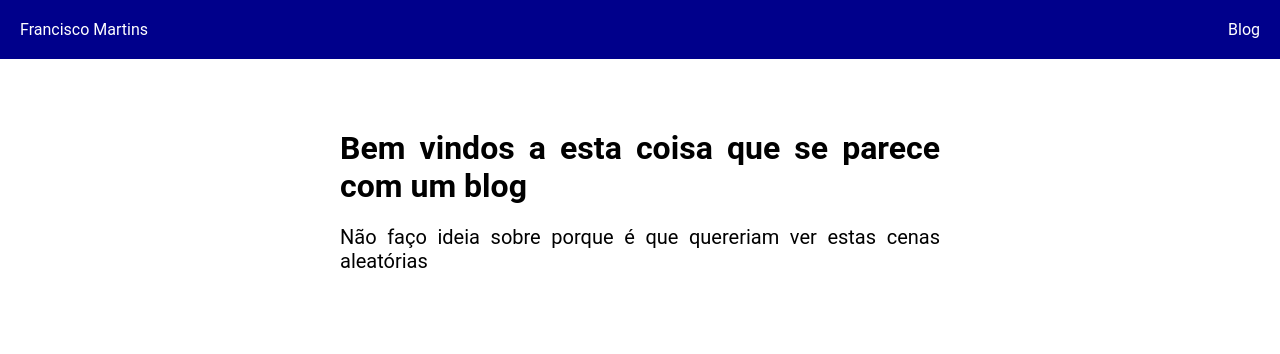
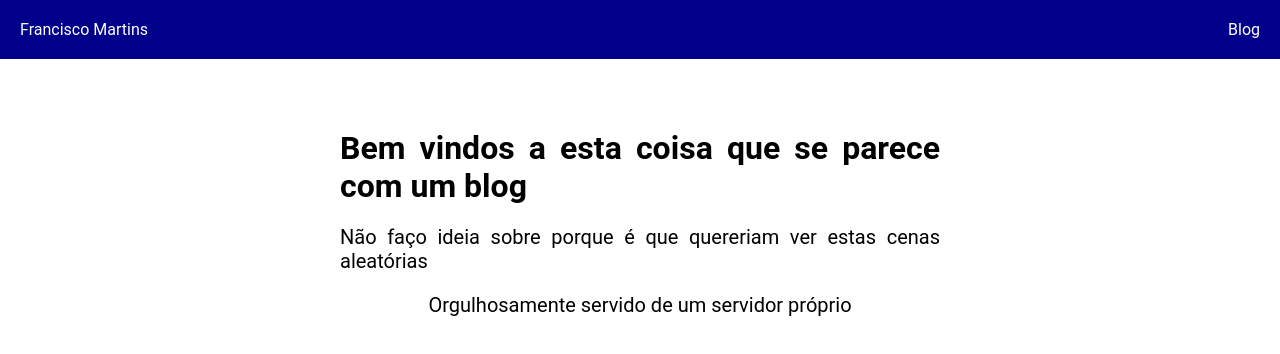
Before and after one commit to Francisco-Andre-Martins/blog_content, a plain HTML site: page index.html in a window 1280 px wide. Drawn offline with Linux system fonts and the light colour scheme.

Commit message:
some pride here

```diff
--- a/index.html
+++ b/index.html
@@ -23,6 +23,9 @@
         <p> Não faço ideia sobre porque é que quereriam ver estas
             cenas aleatórias
         </p>
+        <p>
+            Orgulhosamente servido de um servidor próprio
+        </p>
     </div>
 </body>
 </html>
```
